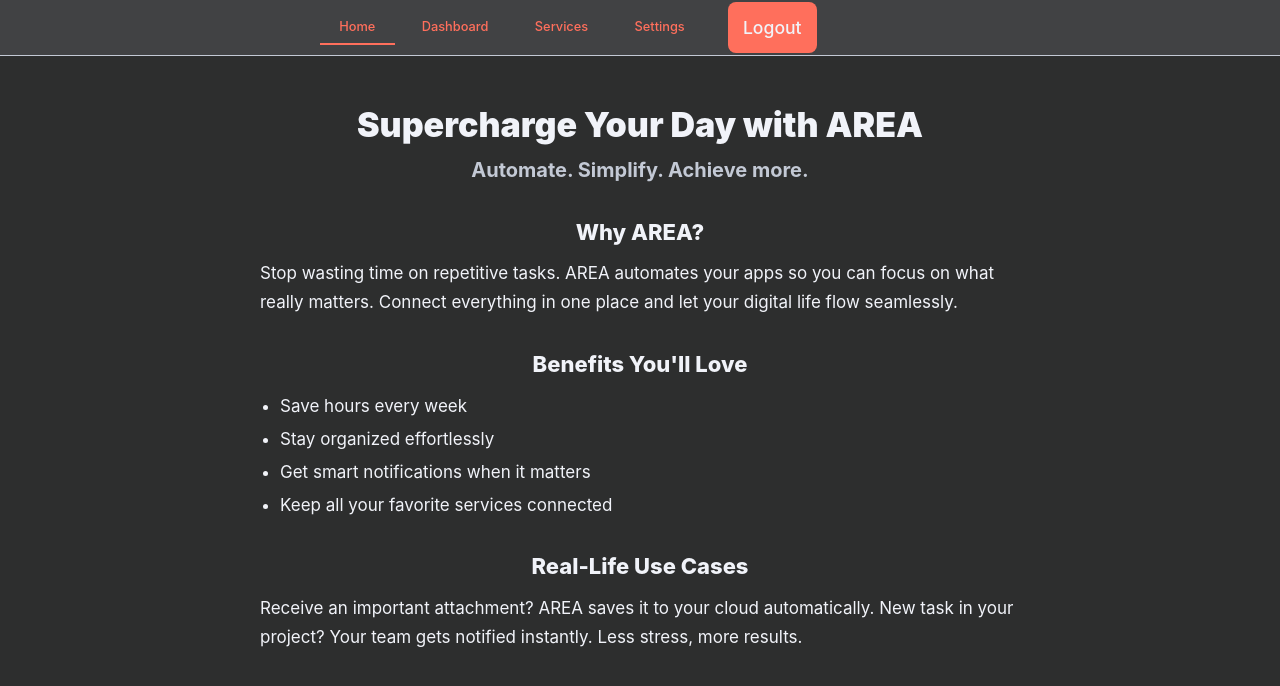
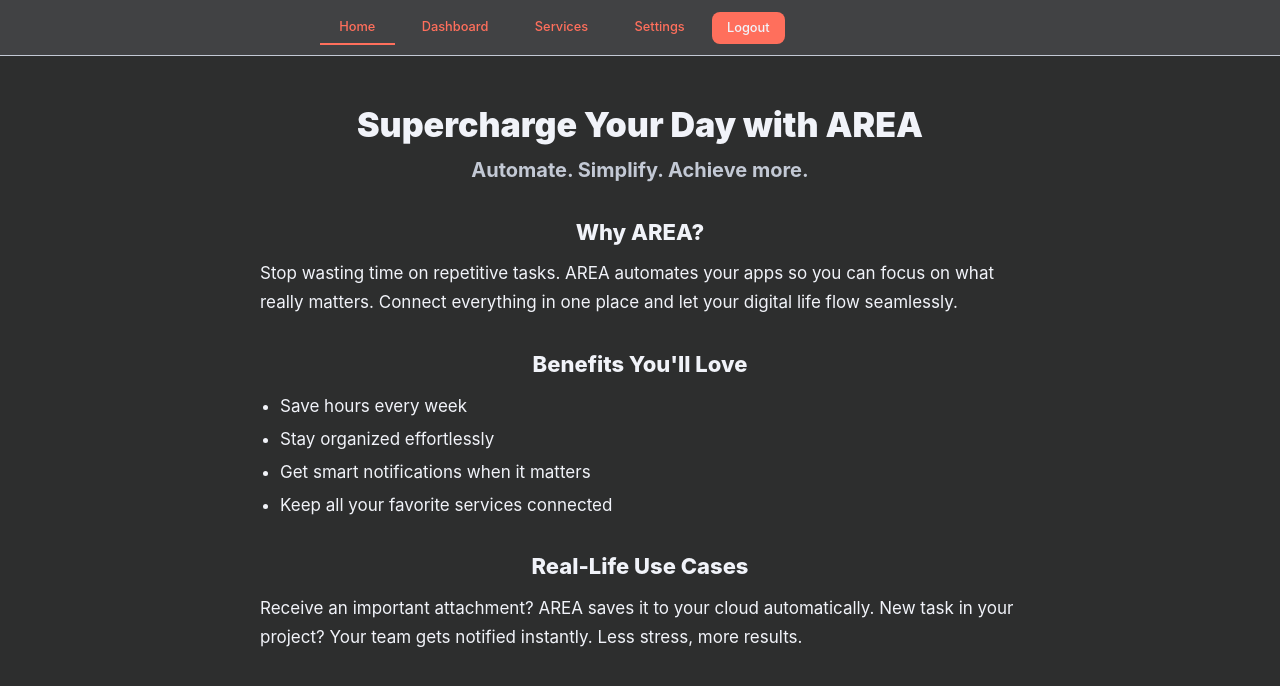
Before and after one commit to HexaTeam-By-Epitech/area, a Vue app in the folder frontend/: page / in a window 1280 px wide. Shown: the top 686 px of the page. Built offline with nearby package versions, Linux system fonts and the light colour scheme; sample sign-in values are in the browser's storage.

Commit message:
uiux: re-styled logout button in navbar

```diff
--- a/frontend/src/components/NavBar.vue
+++ b/frontend/src/components/NavBar.vue
@@ -49,18 +49,23 @@ function logout() {
 }
 
 .logout-btn {
-  padding: 0.5rem 1rem;
-  background-color: #f44336;
-  color: white;
+  padding-left: 1.2rem;
+  padding-right: 1.2rem;
   border: none;
-  border-radius: 0.5rem;
-  cursor: pointer;
-  font-weight: 600;
-  transition: background-color 0.2s;
-  margin-left: 1rem;
+  font-weight: 500;
+  font-size: 0.8rem !important;
+  height: 4vh;
+  width: auto;
+
+  display: flex;
+  align-items: center;
+  justify-content: center;
+  color: var(--text-primary) !important;
+  transition: border-bottom-color 400ms ease;
 }
-
+/*
 .logout-btn:hover {
   background-color: #da190b;
-}
+}*/
+
 </style>
```
